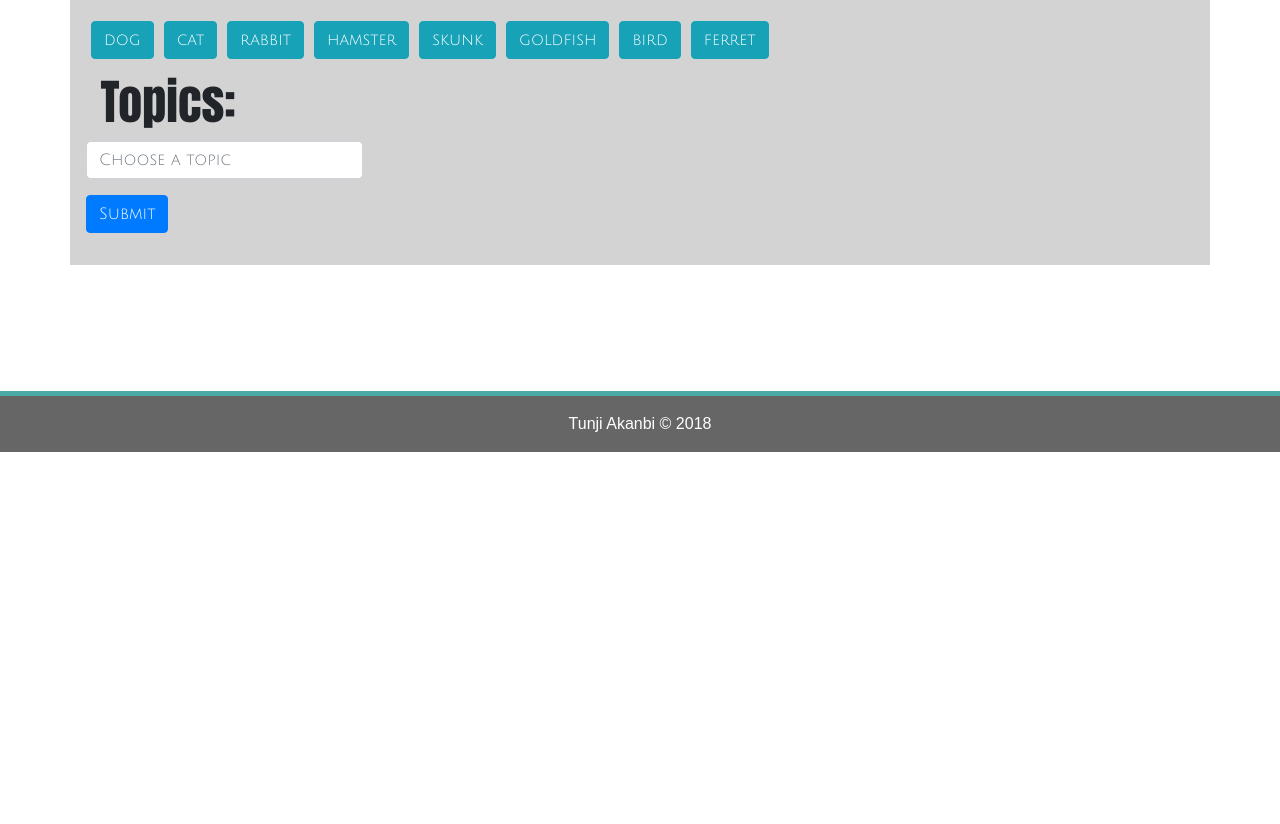
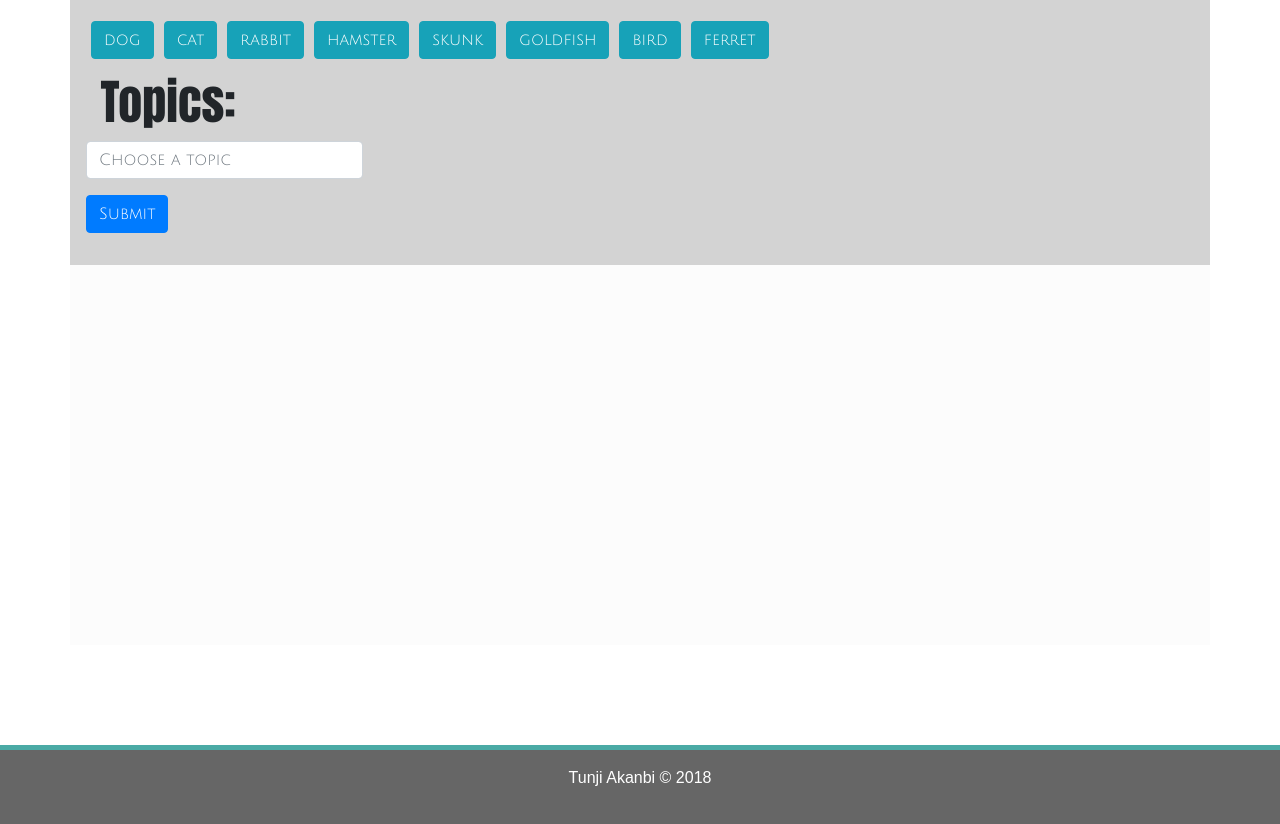
Before and after one commit to tunjiakanbi/tunjiakanbi.github.io, a plain HTML site: page giftastic/index.html in a window 1280 px wide. Before the commit the page ends 800 px from the top, so only its background shows below. Drawn offline with nearby package versions, Linux system fonts and the light colour scheme.

Commit message:
edited and fixed css file in giftastic

```diff
--- a/giftastic/assets/css/styles.css
+++ b/giftastic/assets/css/styles.css
@@ -53,6 +53,8 @@ h2 {
 
 #imgContainer {
     background-color: rgba(220, 220, 220, 0.1);
+    min-height: 380px;
+    margin-bottom: 100px;
 }
 
 form {
@@ -68,10 +70,21 @@ form {
     width: 25%;
 }
 
+main {
+    box-sizing: border-box;
+    min-height: 100%;
+    padding: 0 0 100px;
+    position: relative;
+}
+
 footer {
-    margin-top: 126px;
-    position: relative;
-    bottom: 0px;
+    bottom: 0;
+    height: 100px;
+    left: 0;
+    position: absolute;
+    width: 100%;
+  /* margin-top: 50px; */
+
     background-color: #666;
     text-align: center;
     color: #fff;
--- a/giftastic/index.html
+++ b/giftastic/index.html
@@ -14,6 +14,7 @@
 </head>
 
 <body>
+    <main>
         <div class="container" id="main">
             <!-- <button type="button" class="btn btn-info" my-topic="cat">CAT</button> -->
             <!-- <button type="button" class="btn btn-info"></button> -->
@@ -44,7 +45,7 @@
         <footer>
             <span>Tunji Akanbi &copy; 2018</span>
         </footer>
-
+    </main>
 
 
 
```
Lines whose indentation alone changed are shown as unchanged.
